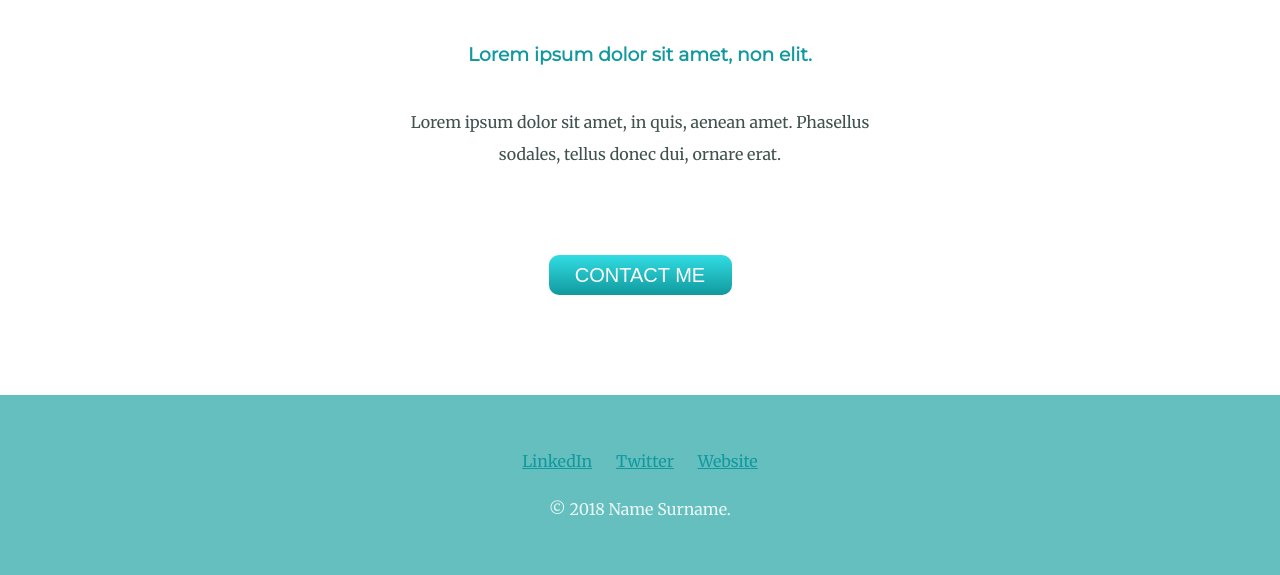
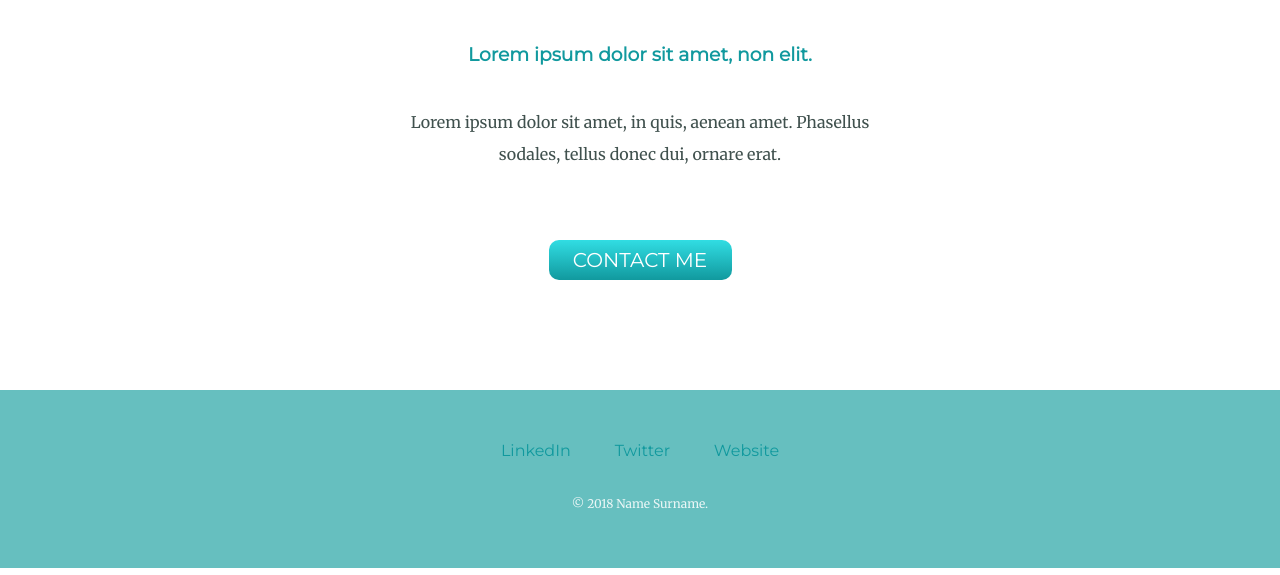
Before and after one commit to jeanluisgonzalez/Web-Dev, a web app: file CSS - My Site/index.html in a window 1280 px wide. Shown: the part 2278-2853 px from the top of the page. Run offline with its HTML, style and script files only (its server is not run), Linux system fonts and the light colour scheme.

Commit message:
update at work

```diff
--- a/CSS - My Site/css/styles.css
+++ b/CSS - My Site/css/styles.css
@@ -34,6 +34,12 @@ hr{
 }
 a {
   color: #11999E;
+  font-family: 'Montserrat', sans-serif;
+  margin: 10px 20px;
+  text-decoration: none;
+}
+a:hover {
+  color: #EAF6F6;
 }
 p {
   color: #40514E;
@@ -45,15 +51,6 @@ p {
     position: relative;
     padding-top: 100px;
 }
-.middle-container {
-  margin: 100px auto;
-}
-.bottom-container {
-  background-color: #66BFBF;
-  position: relative;
-  padding-top:50px;
-  padding-bottom:50px;
-}
 .top-cloud {
   position: absolute;
   right: 300px;
@@ -64,7 +61,9 @@ p {
   left: 250px;
   bottom: 300px;
 }
-
+.middle-container {
+  margin: 100px auto;
+}
 .pro {
   text-decoration: underline;
 }
@@ -95,7 +94,6 @@ p {
   margin: 40px auto 60px;
 }
 .BUTTON_NXV {
-  margin-top: 25px;
    background: #31DDE3;
    background-image: -webkit-linear-gradient(top, #31DDE3, #11999E);
    background-image: -moz-linear-gradient(top, #31DDE3, #11999E);
@@ -108,7 +106,7 @@ p {
    height: 0;
    line-height: 0;
    color: #FFFFFF;
-   font-family: Arial;
+   font-family: 'Montserrat', sans-serif;
    width: 143px;
    font-size: 20px;
    font-weight: 100;
@@ -121,7 +119,6 @@ p {
 }
 
 .BUTTON_NXV:hover {
-   border: solid #337FED 1px;
    background: #1E62D0;
    background-image: -webkit-linear-gradient(top, #1E62D0, #3D94F6);
    background-image: -moz-linear-gradient(top, #1E62D0, #3D94F6);
@@ -133,14 +130,17 @@ p {
    border-radius: 10px;
    text-decoration: none;
 }
-.footer-link {
-  margin: 10px;
-  line-height: 2;
+
+.bottom-container {
+  background-color: #66BFBF;
+  padding: 50px 0 20px;
 
 }
-.copyRight {
+.copyright {
   color: #EAF6F6;
-  margin-bottom: 0;
+  font-size: 0.75rem;
+  padding: 20px 0;
+
 }
 
 
--- a/CSS - My Site/index.html
+++ b/CSS - My Site/index.html
@@ -50,7 +50,7 @@
   <a class="footer-link" href="https://www.linkedin.com/">LinkedIn</a>
   <a class="footer-link" href="https://twitter.com/">Twitter</a>
   <a class="footer-link" href="https://www.appbrewery.co/">Website</a>
-  <p class="copyRight">© 2018 Name Surname.</p>
+  <p class="copyright">© 2018 Name Surname.</p>
 </div>
 
 
```
